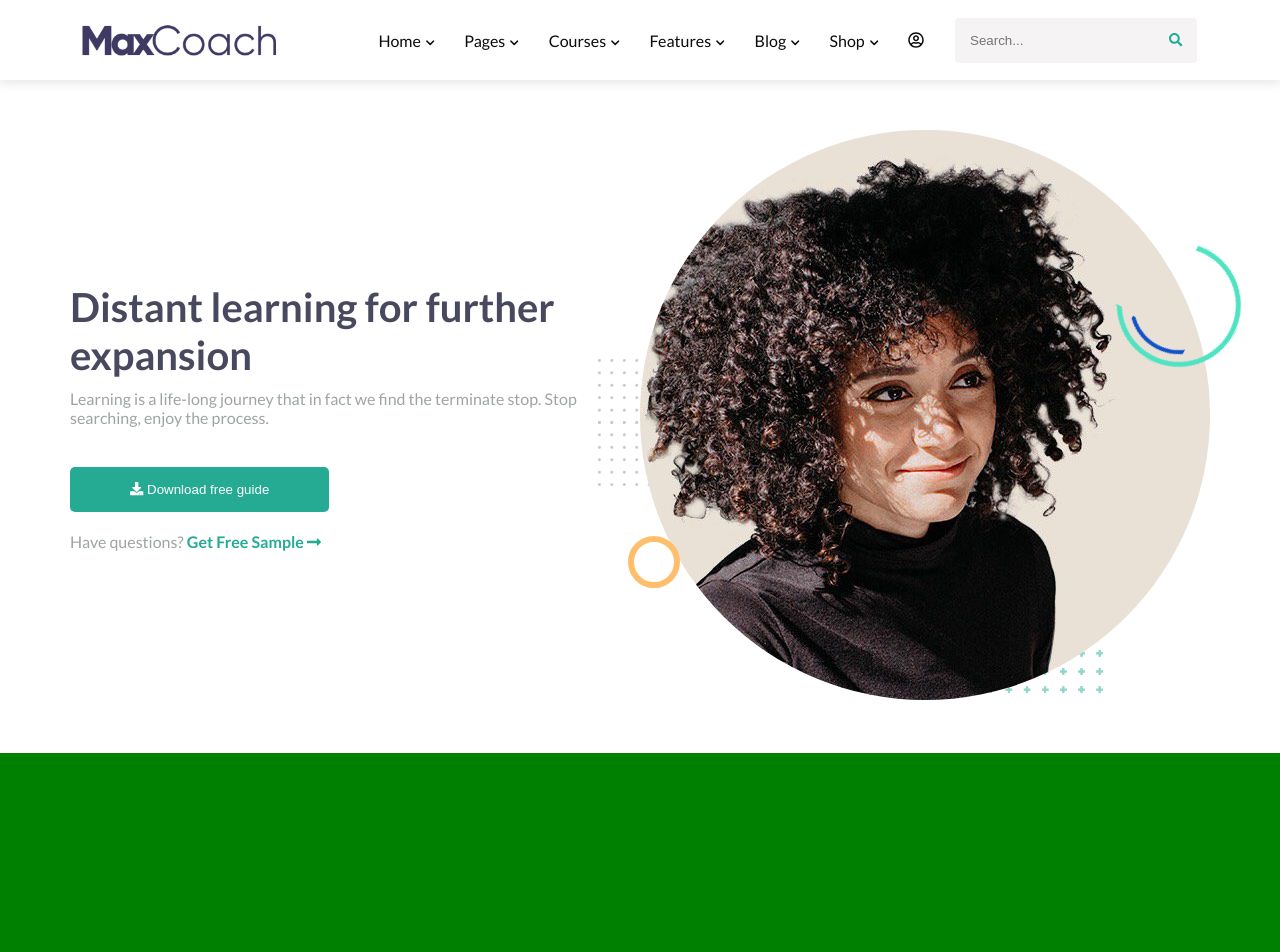
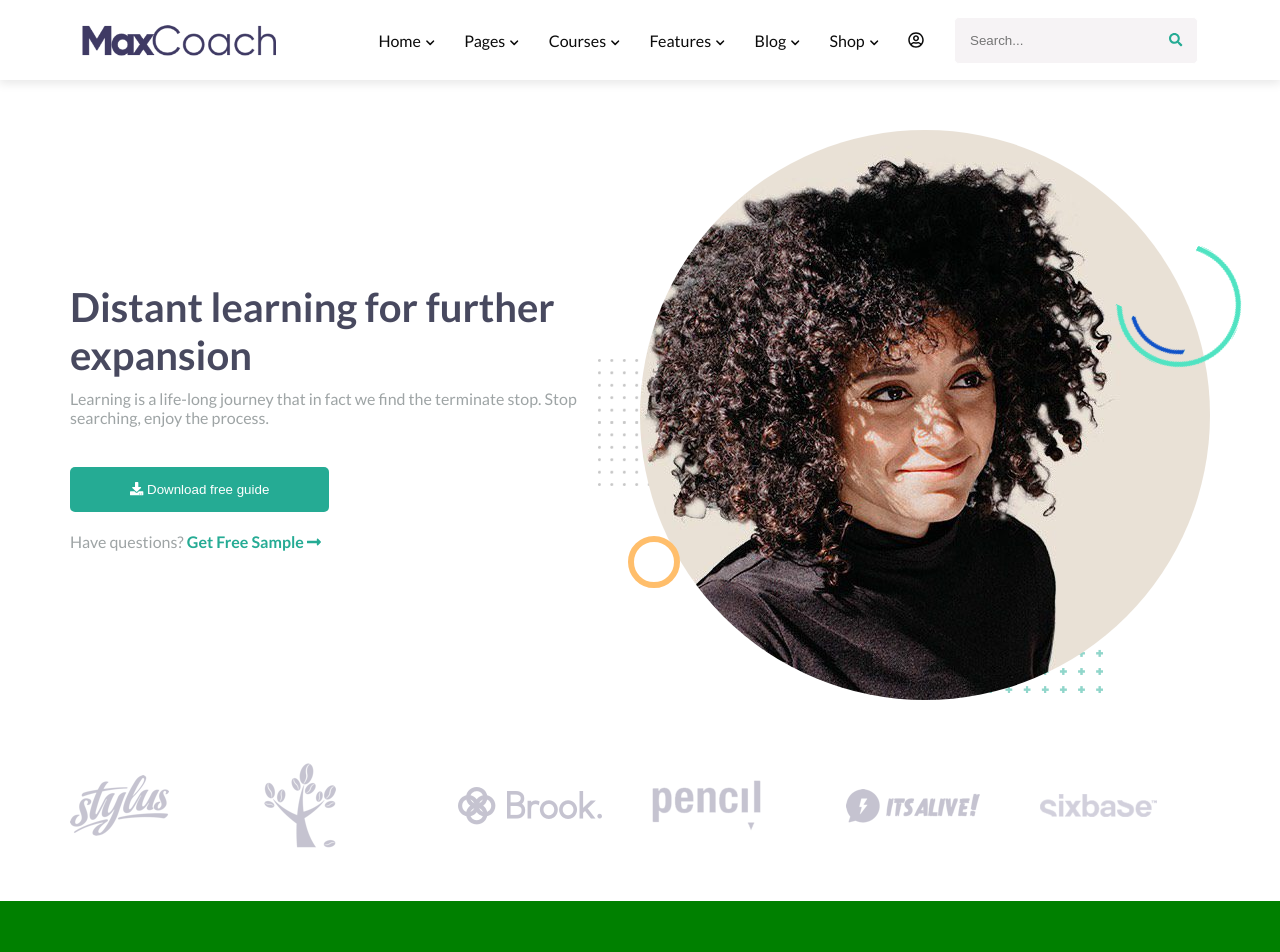
Before and after one commit to GianlucaBenassi/proj-html-vuejs, a Vue app: page / in a window 1280 px wide. Shown: the top 952 px of the page. Built offline with nearby package versions, Linux system fonts and the light colour scheme.

Commit message:
DistantLearning logos row

```diff
--- a/src/components/sections/DistantLearning.vue
+++ b/src/components/sections/DistantLearning.vue
@@ -28,7 +28,31 @@
             </div>
 
             <!-- logos row -->
-            <div class="row">
+            <div class="row row-bottom">
+
+                <div class="col">
+                    <img src="../../assets/img/client-logo-01.png" alt="stylus logo">
+                </div>
+
+                <div class="col">
+                    <img src="../../assets/img/client-logo-02.png" alt="coffe tree logo">
+                </div>
+
+                <div class="col">
+                    <img src="../../assets/img/client-logo-03.png" alt="brook logo">
+                </div>
+
+                <div class="col">
+                    <img src="../../assets/img/client-logo-04.png" alt="pencil logo">
+                </div>
+
+                <div class="col">
+                    <img src="../../assets/img/client-logo-05.png" alt="its alive! logo">
+                </div>
+
+                <div class="col">
+                    <img src="../../assets/img/client-logo-06.png" alt="sixbase logo">
+                </div>
 
             </div>
 
@@ -48,8 +72,12 @@ export default {
     padding: 50px 0;
 }
 
-.row-top {
+.row {
     align-items: center;
+
+    &.row-top {
+        margin-bottom: 60px;
+    }
 }
 
 .title {
@@ -111,4 +139,13 @@ export default {
     }
 }
 
+.row-bottom img {
+    opacity: 50%;
+    transition: all .3s;
+
+    &:hover {
+        opacity: 100%;
+    }
+}
+
 </style>
```
